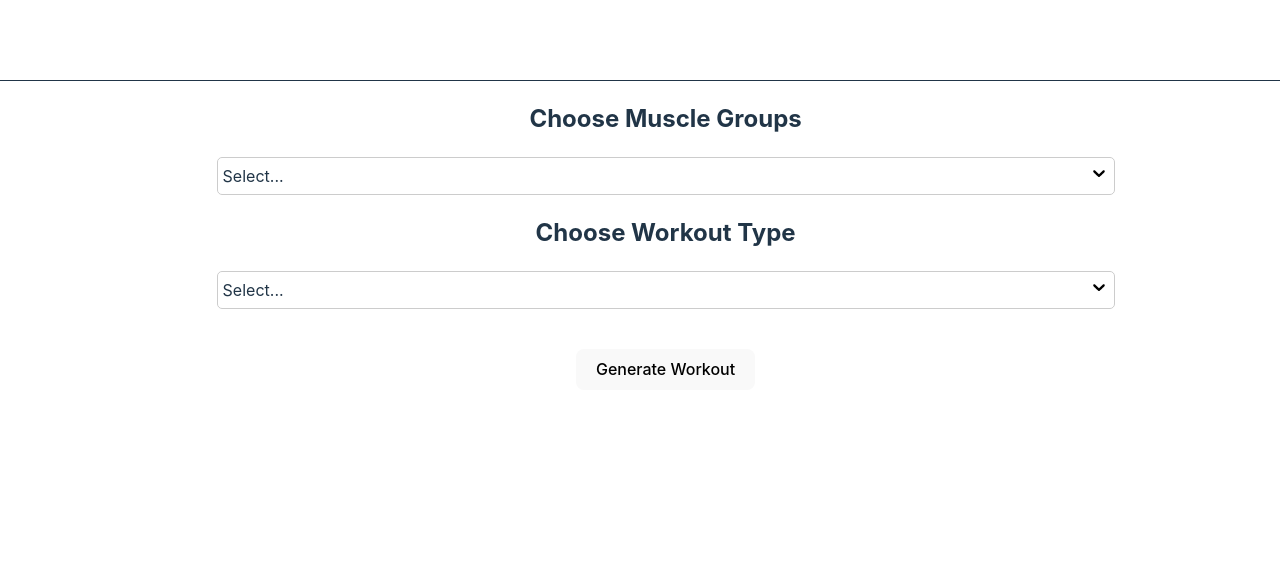
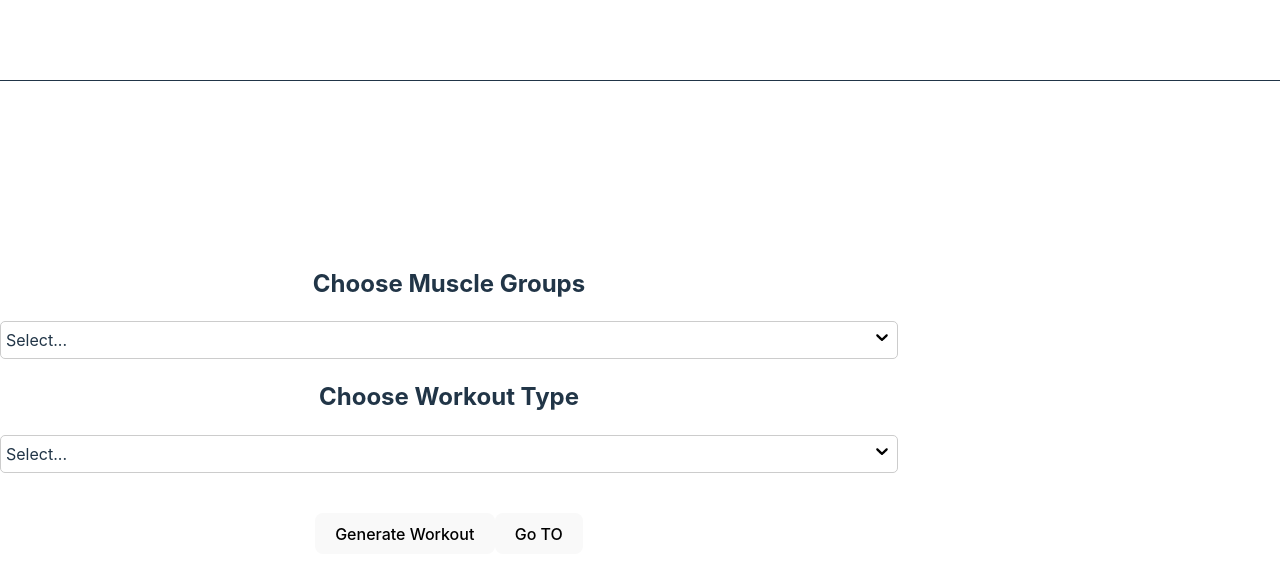
Before and after one commit to khintz34/workout-generator, a React (Vite) app: page / in a window 1280 px wide. Shown: the top 578 px of the page. Built offline with nearby package versions, Linux system fonts and the light colour scheme.

Commit message:
fetch multi

```diff
--- a/src/App.css
+++ b/src/App.css
@@ -3,7 +3,4 @@
   --main-background: #242424;
   margin: 0;
   padding: 0;
-  position: fixed;
-  top: 0;
-  height: 100vh;
 }
--- a/src/components/header/header.css
+++ b/src/components/header/header.css
@@ -3,9 +3,10 @@
   width: 100vw;
   max-width: 100vw;
   height: 10vh;
-  position: relative;
+  position: fixed;
   top: 0;
-  padding: 0 2vw;
+  z-index: 2;
+  backdrop-filter: blur(10px);
 }
 
 .vh-font-3 {
--- a/src/components/home/Home.jsx
+++ b/src/components/home/Home.jsx
@@ -19,8 +19,7 @@ const Home = () => {
 
   const apiKey = "YL6YrzyOHKR2uAUyAxRw3g==P8Wgnch0sp4c4ted";
 
-  function callFetch() {
-    const counter = 0;
+  async function callFetch() {
     console.log("selected Muscles: ", selectedMuscles);
     console.log("selected Type: ", selectedType);
     if (selectedMuscles !== null && selectedMuscles !== undefined) {
@@ -33,9 +32,18 @@ const Home = () => {
         console.log(array, "new Araay here");
       } else {
         console.log("just workout");
-        selectedMuscles.map((option, { selectedType }) =>
+        // selectedMuscles.map((option, { selectedType }) =>
+        //   fetchData(option.value, null)
+        // );
+        const promises = selectedMuscles.map((option) =>
           fetchData(option.value, null)
         );
+
+        const results = await Promise.all(promises);
+
+        console.log(results);
+
+        setWorkoutList(results);
       }
     } else {
       console.log("just type");
@@ -47,7 +55,6 @@ const Home = () => {
     console.log("fetching data");
     let url;
     if (selectedMuscles !== null && selectedMuscles !== undefined) {
-      console.log("length", selectedMuscles.length);
       if (selectedType !== null && selectedType !== undefined) {
         url = `https://api.api-ninjas.com/v1/exercises?muscle=${muscle}&type=${type}`;
         setApiFlag("both");
@@ -59,25 +66,38 @@ const Home = () => {
       url = `https://api.api-ninjas.com/v1/exercises?type=${type}`;
       setApiFlag("type");
     }
-    fetch(url, {
+
+    let response = await fetch(url, {
       method: "GET",
       withCredentials: true,
       headers: { "X-Api-Key": apiKey },
-    })
-      .then((resp) => resp.json())
-      .then(function (data) {
-        // console.log(data);
-        array.push(data);
-        console.log("array", array);
+    });
 
-        setWorkoutList(data);
-      })
-      .catch(function (error) {
-        console.log(error);
-      });
+    let json1 = await response.json();
+
+    setWorkoutList(json1);
+
+    return { json1 };
+
+    //! add try catch
+
+    // .then((resp) => {
+    //   return resp.json();
+    // })
+    // .then(function (data) {
+    //   array.push(data);
+    //   console.log("array", array);
+    //   console.log(data);
+    //   setWorkoutList(data);
+    //   return [data];
+    // })
+    // .catch(function (error) {
+    //   console.log(error);
+    // });
   }
+
   return (
-    <div>
+    <div className="home-container">
       <Header />
       <div className="question-container">
         <h2>Choose Muscle Groups</h2>
@@ -102,10 +122,13 @@ const Home = () => {
           onChange={(value) => setSelectedType(value)}
         />
       </div>
+      {/* <Link to="/workout"> */}
+      <button className="buttonGenerate" onClick={callFetch}>
+        Generate Workout
+      </button>
+      {/* </Link> */}
       <Link to="/workout">
-        <button className="buttonGenerate" onClick={callFetch}>
-          Generate Workout
-        </button>
+        <button>Go TO</button>
       </Link>
     </div>
   );
--- a/src/components/workoutHome/WorkoutHome.css
+++ b/src/components/workoutHome/WorkoutHome.css
@@ -1,6 +1,11 @@
 .workoutList-main {
-  margin-top: 2vh;
+  margin-top: 11vh;
   font-size: 2.5vh;
+  display: flex;
+  flex-direction: column;
+  justify-content: center;
+  align-items: center;
+  width: 100vw;
 }
 
 .workout-list {
--- a/src/components/workoutHome/WorkoutHome.jsx
+++ b/src/components/workoutHome/WorkoutHome.jsx
@@ -13,6 +13,55 @@ const WorkoutHome = () => {
 
   return (
     <div>
+      <Header />
+      {workoutList !== [] ? (
+        <div className="workoutList-main">
+          {/* {apiFlag === "muscle" ? (
+            <h2>{workoutList[0].muscle}</h2>
+          ) : apiFlag === "type" ? (
+            <h2>{workoutList[0].type}</h2>
+          ) : (
+            <h2>{`${workoutList[0].type}: ${workoutList[0].muscle}`}</h2>
+          )}
+          <ul className="workout-list">
+            {workoutList.map((value, index) => {
+              return (
+                <li className="workoutList-li" key={`${value.name}-${index}`}>
+                  {value.name}
+                </li>
+              );
+            })}
+          </ul> */}
+          {workoutList.map((array) => {
+            return (
+              <div>
+                {/* {apiFlag === "muscle" ? (
+                  <h2>{workoutList[0].muscle}</h2>
+                ) : apiFlag === "type" ? (
+                  <h2>{workoutList[0].type}</h2>
+                ) : (
+                  <h2>{`${workoutList[0].type}: ${workoutList[0].muscle}`}</h2>
+                )} */}
+                ----Header----
+                {array.json1.map((value) => {
+                  return <p>{value.name}</p>;
+                })}
+              </div>
+            );
+          })}
+        </div>
+      ) : (
+        <div>bad</div>
+      )}
+    </div>
+  );
+};
+
+export default WorkoutHome;
+
+//! This works for one array at a time only
+{
+  /* <div>
       <Header />
       {workoutList ? (
         <div className="workoutList-main">
@@ -36,8 +85,5 @@ const WorkoutHome = () => {
       ) : (
         <div>bad</div>
       )}
-    </div>
-  );
-};
-
-export default WorkoutHome;
+    </div> */
+}
--- a/src/index.css
+++ b/src/index.css
@@ -2,11 +2,9 @@
   font-family: Inter, system-ui, Avenir, Helvetica, Arial, sans-serif;
   line-height: 1.5;
   font-weight: 400;
-
   color-scheme: light dark;
   color: rgba(255, 255, 255, 0.87);
   background-color: #242424;
-
   font-synthesis: none;
   text-rendering: optimizeLegibility;
   -webkit-font-smoothing: antialiased;
```
